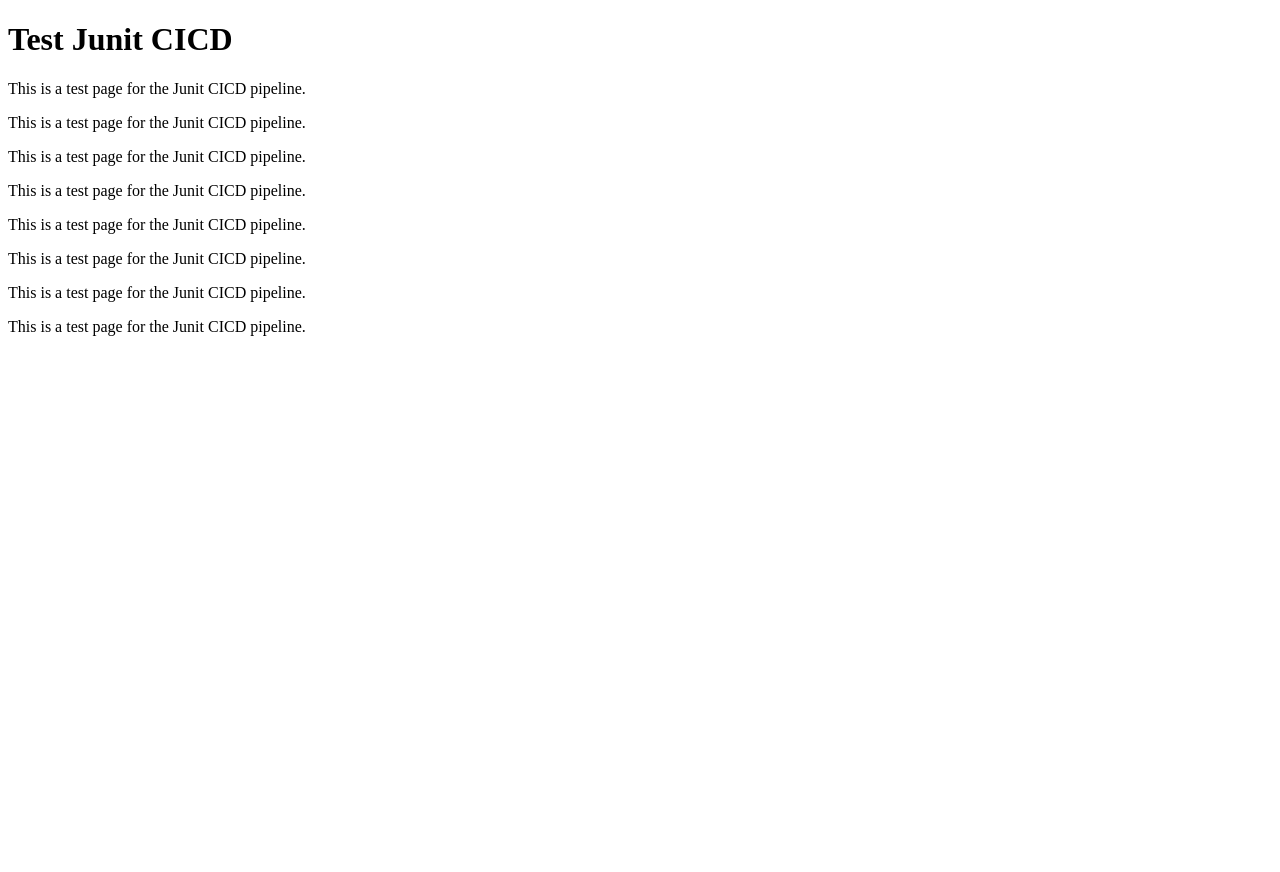
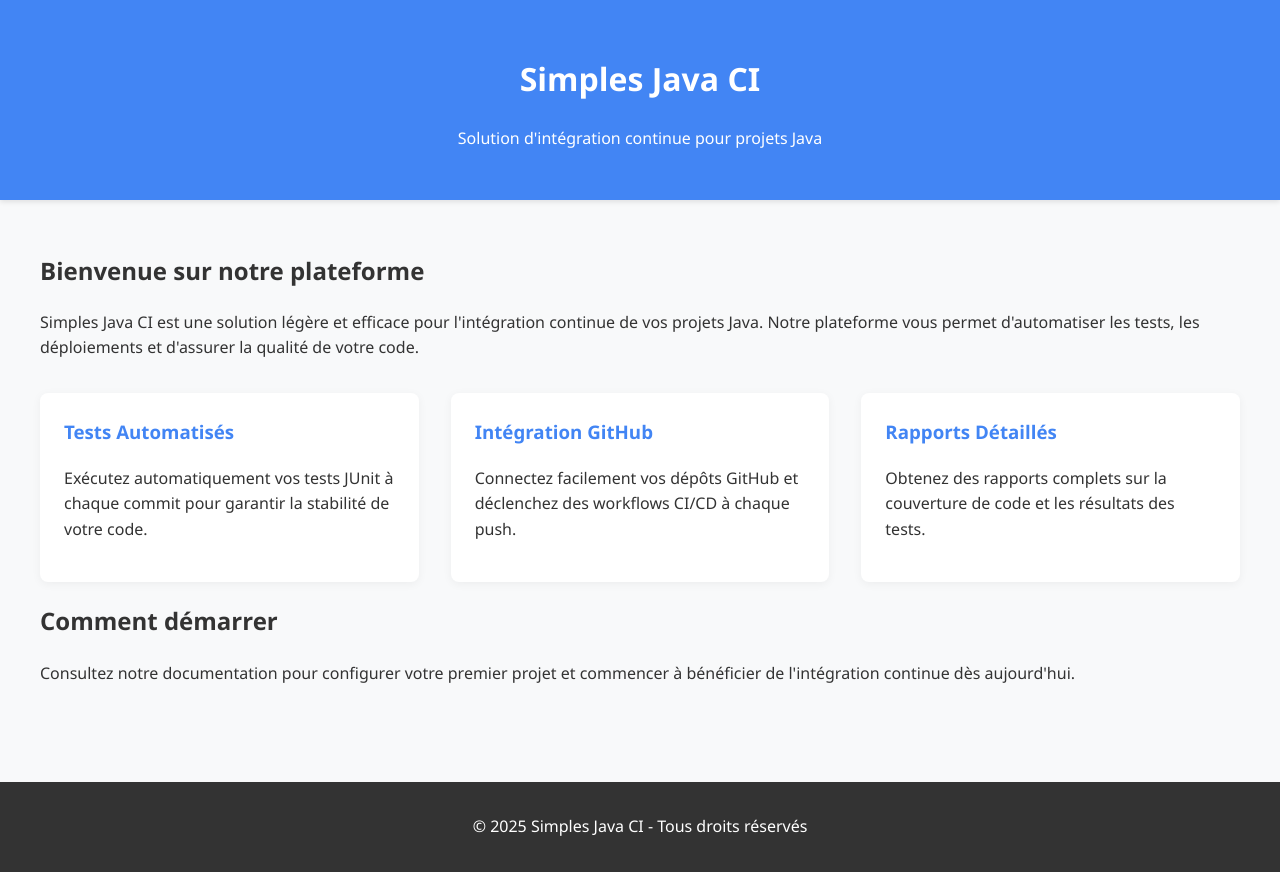
Before and after one commit to GaTcha-Sama/Test-Junit-CICD, a plain HTML site: page web/index.html in a window 1280 px wide. Before the commit the page ends 800 px from the top, so only its background shows below. Drawn offline with Linux system fonts and the light colour scheme.

Commit message:
MAJ 14h05

```diff
--- a/web/index.html
+++ b/web/index.html
@@ -1,20 +1,103 @@
 <!DOCTYPE html>
-<html lang="en">
+<html lang="fr">
 <head>
     <meta charset="UTF-8">
     <meta name="viewport" content="width=device-width, initial-scale=1.0">
-
-    <title>Test Junit CICD</title>
+    <title>Simples Java CI - Plateforme d'Intégration Continue</title>
+    <style>
+        body {
+            font-family: 'Segoe UI', Tahoma, Geneva, Verdana, sans-serif;
+            line-height: 1.6;
+            margin: 0;
+            padding: 0;
+            color: #333;
+            background-color: #f8f9fa;
+        }
+        header {
+            background-color: #4285f4;
+            color: white;
+            text-align: center;
+            padding: 2rem 0;
+            box-shadow: 0 2px 5px rgba(0,0,0,0.1);
+        }
+        .container {
+            max-width: 1200px;
+            margin: 0 auto;
+            padding: 2rem;
+        }
+        .features {
+            display: grid;
+            grid-template-columns: repeat(auto-fit, minmax(300px, 1fr));
+            gap: 2rem;
+            margin-top: 2rem;
+        }
+        .feature-card {
+            background: white;
+            border-radius: 8px;
+            padding: 1.5rem;
+            box-shadow: 0 2px 10px rgba(0,0,0,0.05);
+            transition: transform 0.3s ease;
+        }
+        .feature-card:hover {
+            transform: translateY(-5px);
+        }
+        .feature-card h3 {
+            color: #4285f4;
+            margin-top: 0;
+        }
+        footer {
+            background-color: #333;
+            color: white;
+            text-align: center;
+            padding: 1rem 0;
+            margin-top: 3rem;
+        }
+    </style>
 </head>
 <body>
-    <h1>Test Junit CICD</h1>
-    <p>This is a test page for the Junit CICD pipeline.</p>
-    <p>This is a test page for the Junit CICD pipeline.</p>
-    <p>This is a test page for the Junit CICD pipeline.</p>
-    <p>This is a test page for the Junit CICD pipeline.</p>
-    <p>This is a test page for the Junit CICD pipeline.</p>
-    <p>This is a test page for the Junit CICD pipeline.</p>
-    <p>This is a test page for the Junit CICD pipeline.</p>
-    <p>This is a test page for the Junit CICD pipeline.</p>
+    <header>
+        <h1>Simples Java CI</h1>
+        <p>Solution d'intégration continue pour projets Java</p>
+    </header>
+
+    <div class="container">
+        <section>
+            <h2>Bienvenue sur notre plateforme</h2>
+            <p>
+                Simples Java CI est une solution légère et efficace pour l'intégration continue
+                de vos projets Java. Notre plateforme vous permet d'automatiser les tests,
+                les déploiements et d'assurer la qualité de votre code.
+            </p>
+        </section>
+
+        <section class="features">
+            <div class="feature-card">
+                <h3>Tests Automatisés</h3>
+                <p>Exécutez automatiquement vos tests JUnit à chaque commit pour garantir la stabilité de votre code.</p>
+            </div>
+
+            <div class="feature-card">
+                <h3>Intégration GitHub</h3>
+                <p>Connectez facilement vos dépôts GitHub et déclenchez des workflows CI/CD à chaque push.</p>
+            </div>
+
+            <div class="feature-card">
+                <h3>Rapports Détaillés</h3>
+                <p>Obtenez des rapports complets sur la couverture de code et les résultats des tests.</p>
+            </div>
+        </section>
+
+        <section>
+            <h2>Comment démarrer</h2>
+            <p>
+                Consultez notre documentation pour configurer votre premier projet et
+                commencer à bénéficier de l'intégration continue dès aujourd'hui.
+            </p>
+        </section>
+    </div>
+
+    <footer>
+        <p>&copy; 2025 Simples Java CI - Tous droits réservés</p>
+    </footer>
 </body>
 </html>
```
